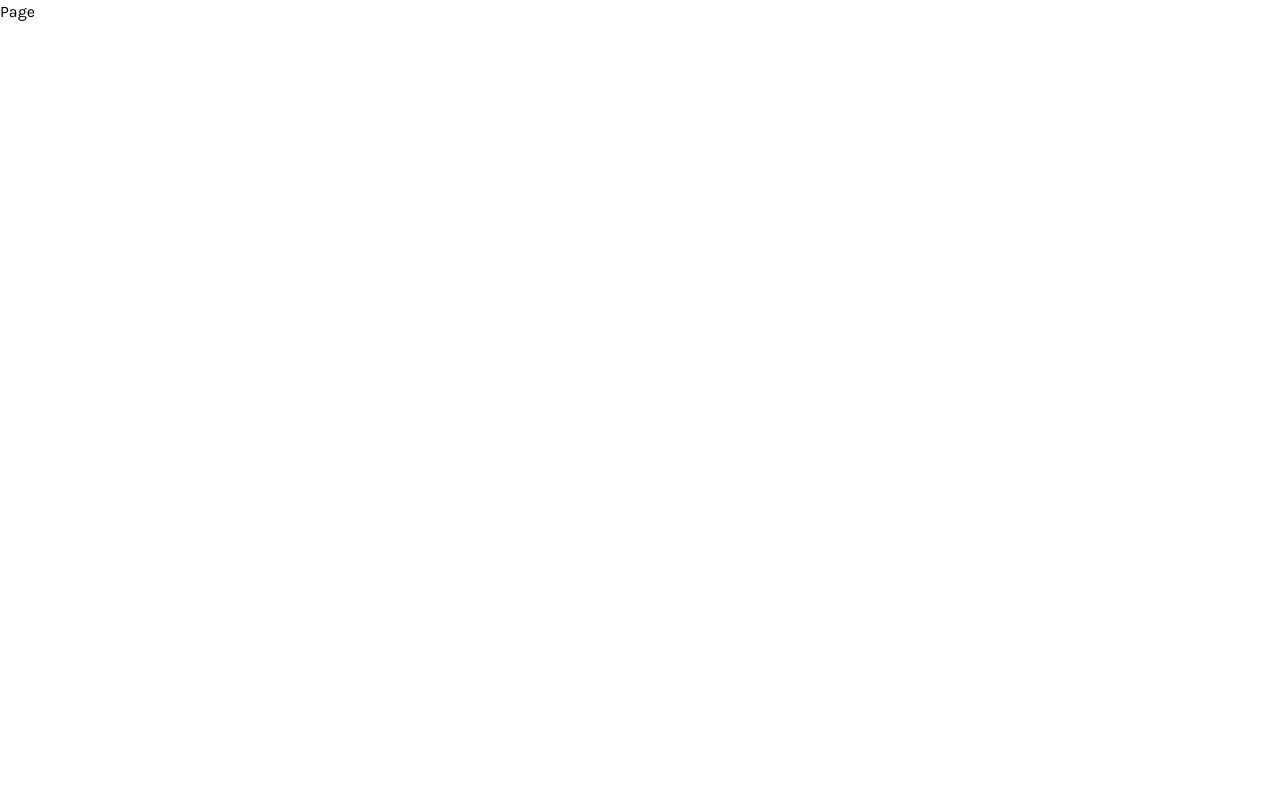
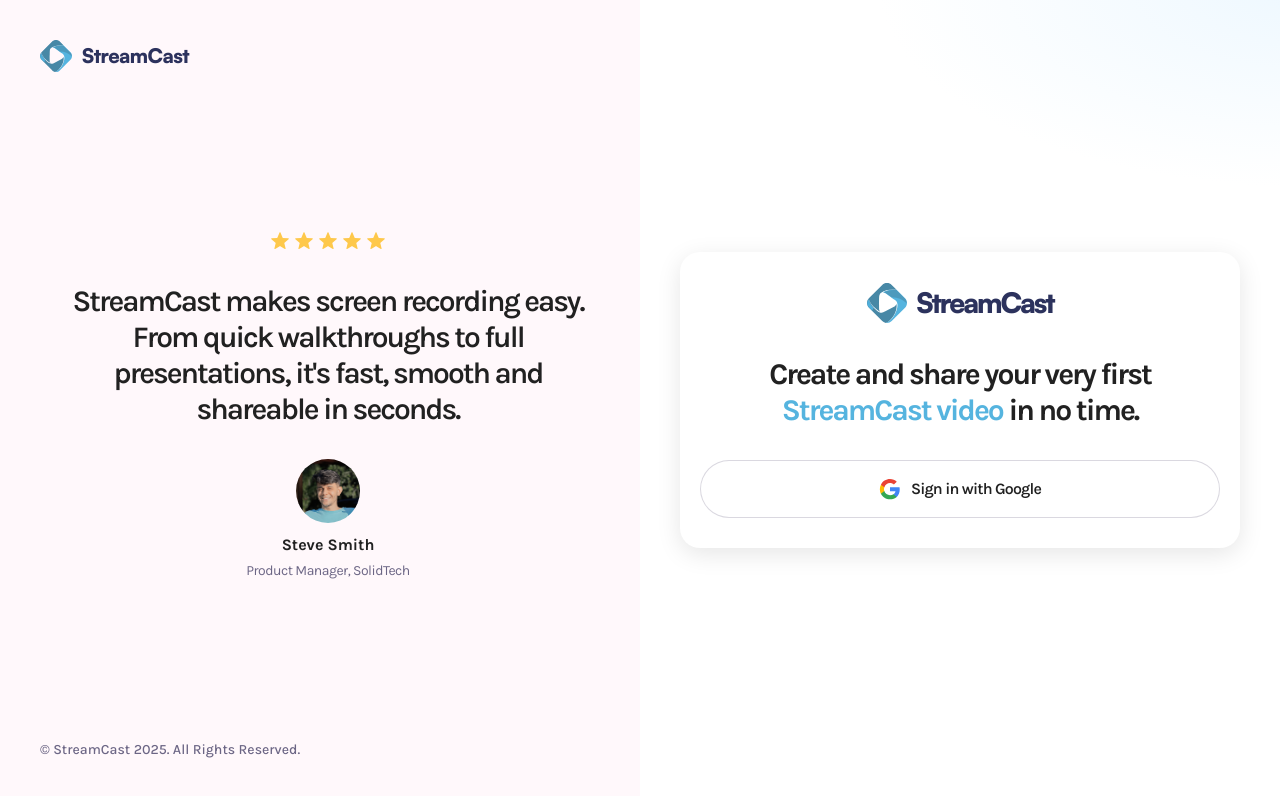
Before and after one commit to AryanAD/snapcast-nextjs, a Next.js app: page /sign-in in a window 1280 px wide. Shown: the top 796 px of the page. Built offline with nearby package versions, Linux system fonts and the light colour scheme.

Commit message:
auth page UI

```diff
--- a/app/(auth)/sign-in/page.tsx
+++ b/app/(auth)/sign-in/page.tsx
@@ -1,7 +1,88 @@
+import Image from "next/image";
+import Link from "next/link";
 import React from "react";
 
 const Page = () => {
-  return <div>Page</div>;
+  return (
+    <main className="sign-in">
+      <aside className="testimonial">
+        <Link href="/">
+          <Image
+            src="/assets/icons/logo.svg"
+            alt="Logo"
+            width={32}
+            height={32}
+          />
+          <h1>StreamCast</h1>
+        </Link>
+
+        <div className="description">
+          <section>
+            <figure>
+              {Array.from({ length: 5 }).map((_, index) => (
+                <Image
+                  key={index}
+                  width={20}
+                  height={20}
+                  src="/assets/icons/star.svg"
+                  alt="review stars"
+                />
+              ))}
+            </figure>
+            <p>
+              {`StreamCast makes screen recording easy. From quick walkthroughs to
+              full presentations, it's fast, smooth and shareable in seconds.`}
+            </p>
+
+            <article>
+              <Image
+                src="/assets/images/jason.png"
+                alt="Steve Smith"
+                className="rounded-full"
+                width={64}
+                height={64}
+              />
+              <div>
+                <h2>Steve Smith</h2>
+                <p>Product Manager, SolidTech</p>
+              </div>
+            </article>
+          </section>
+        </div>
+        <p>
+          &copy; StreamCast {new Date().getFullYear()}. All Rights Reserved.
+        </p>
+      </aside>
+
+      <aside className="google-sign-in">
+        <section>
+          <Link href="/">
+            <Image
+              src="/assets/icons/logo.svg"
+              alt="Logo"
+              width={40}
+              height={40}
+            />
+            <h1>StreamCast</h1>
+          </Link>
+          <p>
+            Create and share your very first <span>StreamCast video</span> in no
+            time.
+          </p>
+          <button>
+            <Image
+              src="/assets/icons/google.svg"
+              alt="Google Logo"
+              width={22}
+              height={22}
+            />
+            <span>Sign in with Google</span>
+          </button>
+        </section>
+      </aside>
+      <div className="overlay" />
+    </main>
+  );
 };
 
 export default Page;
```
